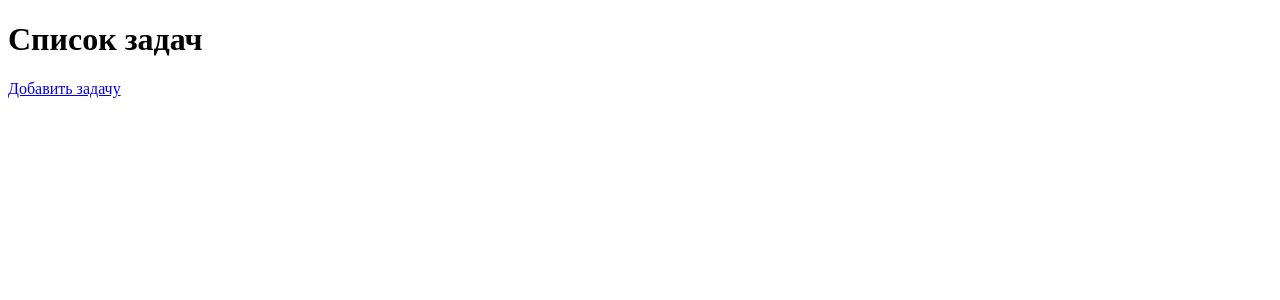
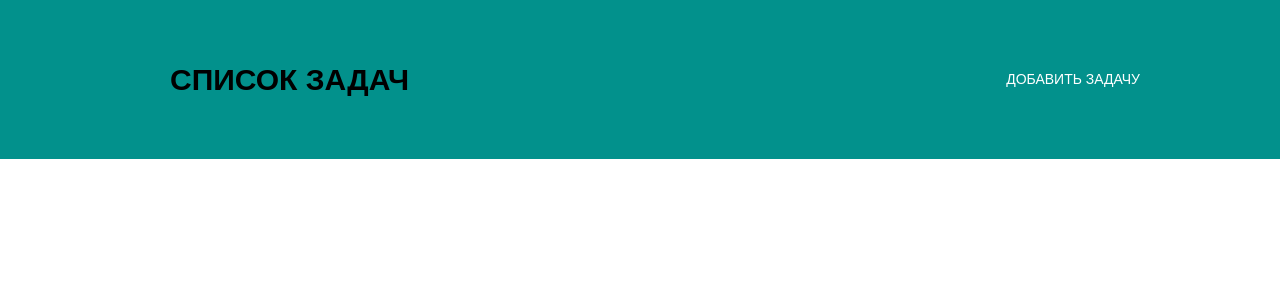
Before and after one commit to dmitriy-amelin/hw-45, a Django app: page / in a window 1280 px wide. Shown: the top 300 px of the page. Run offline with Django 3.2, Linux system fonts and the light colour scheme; data that the repository does not hold is empty; parts of the project's set-up code (start-up, migrations or seed data) failed here and were passed over.

Commit message:
Стилизация главной страницы

```diff
--- /dev/null
+++ b/hw_45/to_do_list/static/css/style.css
@@ -0,0 +1,112 @@
+body{
+	margin: 0;
+	background-color: #ffffff;
+	color: #000000;
+	font-size: 16px;
+	font-family: Arial, Helvetica, sans-serif;
+	line-height: 1.3;
+}
+
+.container{
+	max-width: 1000px;
+	margin: 0 auto;
+	padding: 0 15px;
+}
+
+.header{
+	background-color: #02918c;
+	padding: 35px 0;
+}
+
+.header-inner{
+	display: flex;
+	align-items: center;
+	justify-content: space-between;
+}
+
+.logo{
+	display: inline-block;
+	font-size: 30px;
+	color: black;
+	font-weight: bold;
+	text-decoration: none;
+	text-transform: uppercase;
+	margin: 25px 30px;
+}
+
+.main-nav ul{
+	margin: 0;
+	padding: 0;
+	list-style: none;
+}
+
+.main-nav li{
+	display: inline-block;
+}
+
+.main-nav a{
+	font-size: 14px;
+	color: #fff;
+	text-decoration: none;
+	text-transform: uppercase;
+	margin-left: 20px;
+}
+
+.main-block{
+  	text-align: center;
+}
+
+.main-block ul {
+  margin: 0;
+  padding: 0;
+}
+
+.main-block ul li {
+  cursor: pointer;
+  position: relative;
+  padding: 12px 8px 12px 40px;
+  background: #eee;
+  font-size: 18px;
+  transition: 0.2s;
+  list-style-type:none;
+}
+
+.main-block ul li:hover {
+  background: #ddd;
+}
+
+.link a {
+  text-decoration:none;
+  display: inline-block;
+  line-height: 1;
+  color:#2F73B6;
+}
+
+.link a:after {
+  display: block;
+  content: "";
+  height: 3px;
+  width: 0%;
+  background-color: #225384;
+  transition: width 0.4s ease-in-out;
+}
+
+.link a:hover:after,
+.link a:focus:after {
+  width: 100%;
+}
+
+.link a:hover{
+  color:#225384;
+}
+
+
+input {
+  margin: 0;
+  border: none;
+  border-radius: 0;
+  width: 75%;
+  padding: 10px;
+  float: left;
+  font-size: 16px;
+}
--- a/hw_45/to_do_list/templates/index.html
+++ b/hw_45/to_do_list/templates/index.html
@@ -1,20 +1,39 @@
 <!doctype html>
+{% load static %}
 <html lang="en">
 <head>
     <meta charset="UTF-8">
     <meta name="viewport"
           content="width=device-width, user-scalable=no, initial-scale=1.0, maximum-scale=1.0, minimum-scale=1.0">
     <meta http-equiv="X-UA-Compatible" content="ie=edge">
+    <link rel="stylesheet" href="{% static 'css/style.css' %}">
     <title>Список задач</title>
 </head>
 <body>
-    <h1>Список задач</h1>
-    <p><a href="/task/add/">Добавить задачу</a></p>
-        {% for task in tasks %}
-            <h2>{{ task.description }} Статус:{{ task.status }}   </h2>
-            <p><a href="/task/?id={{ task.id }}">Подробнее...</a></p>
+<header class="header">
+    <div class="container header-inner">
+        <a href="/" class="logo">Список задач</a>
+        <nav class="main-nav">
+            <ul>
+                <li><a href="/task/add/">Добавить задачу</a></li>
+            </ul>
+        </nav>
+    </div>
+</header>
+<div class="main-block container">
+    <div class="link">
+        <ul>
+            {% for task in tasks %}
+            <li>
+                <a href="/task/?id={{ task.id }}">
+                    <div>{{ task.description }}</div>
+                    <div>Статус: {{ task.status }}</div>
+                </a>
+            </li>
             <hr>
         {% endfor %}
-
+        </ul>
+    </div>
+</div>
 </body>
 </html>
```
